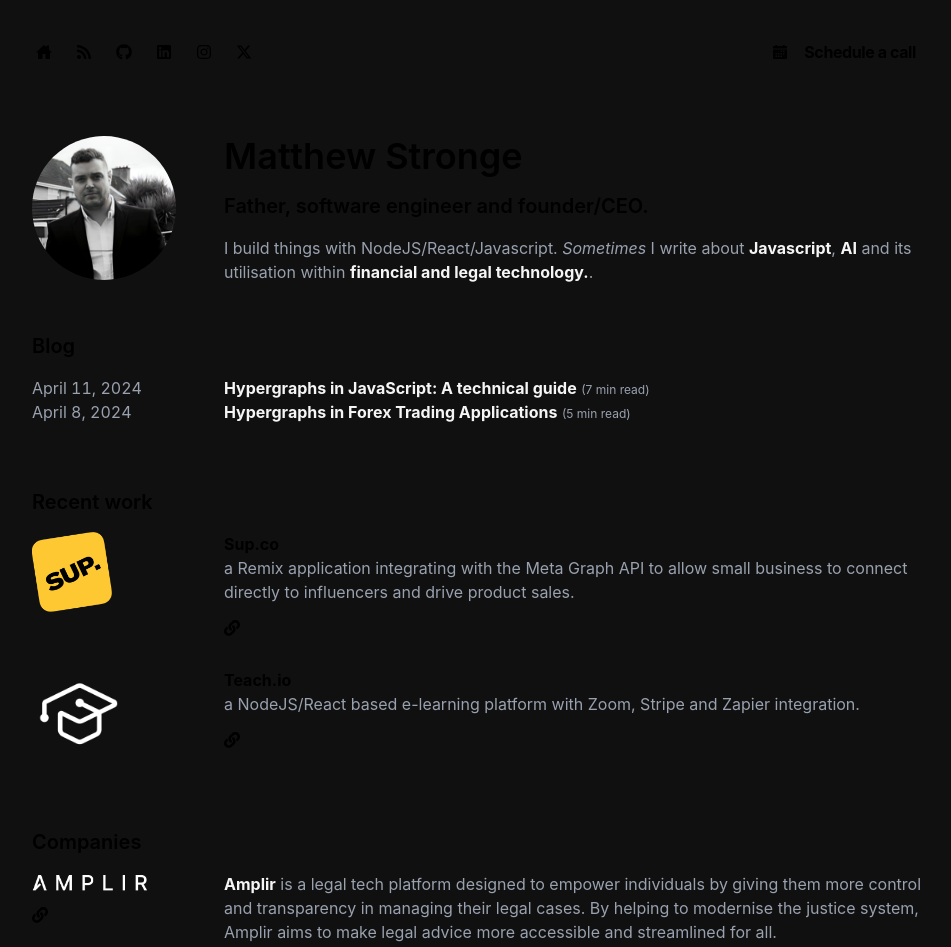
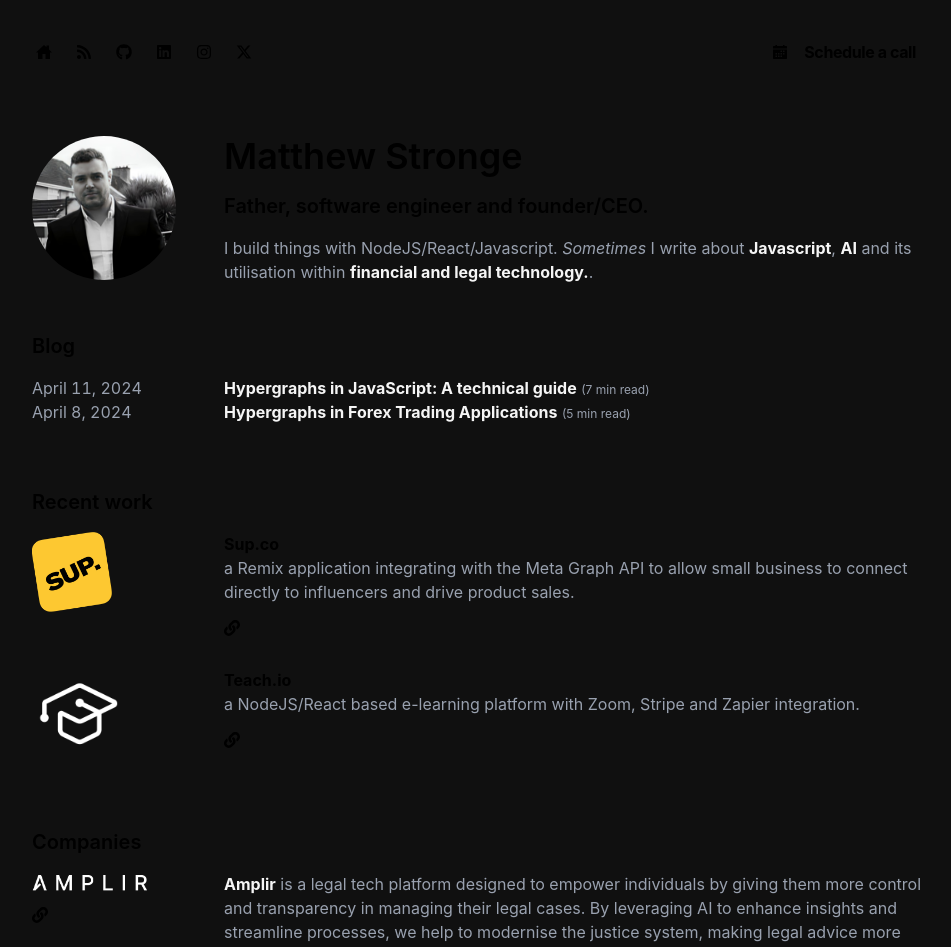
Before and after one commit to mstronge/matthewstronge, a Next.js app: page / in a window 1280 px wide. Shown: the top 947 px of the page, without its empty margins (160-1111 px from the left). Built offline with nearby package versions, Linux system fonts and the light colour scheme.

Commit message:
Update description

```diff
--- a/app/page.tsx
+++ b/app/page.tsx
@@ -63,7 +63,7 @@
           </div>
           </div>
           <div>
-            <p className="text-gray-400"><strong className='text-neutral-100'>Amplir</strong> is a legal tech platform designed to empower individuals by giving them more control and transparency in managing their legal cases. By helping to modernise the justice system, Amplir aims to make legal advice more accessible and streamlined for all.</p>
+            <p className="text-gray-400"><strong className='text-neutral-100'>Amplir</strong>  is a legal tech platform designed to empower individuals by giving them more control and transparency in managing their legal cases. By leveraging AI to enhance insights and streamline processes, we help to modernise the justice system, making legal advice more accessible and effective for all.</p>
           </div>
 
         </div>
```
